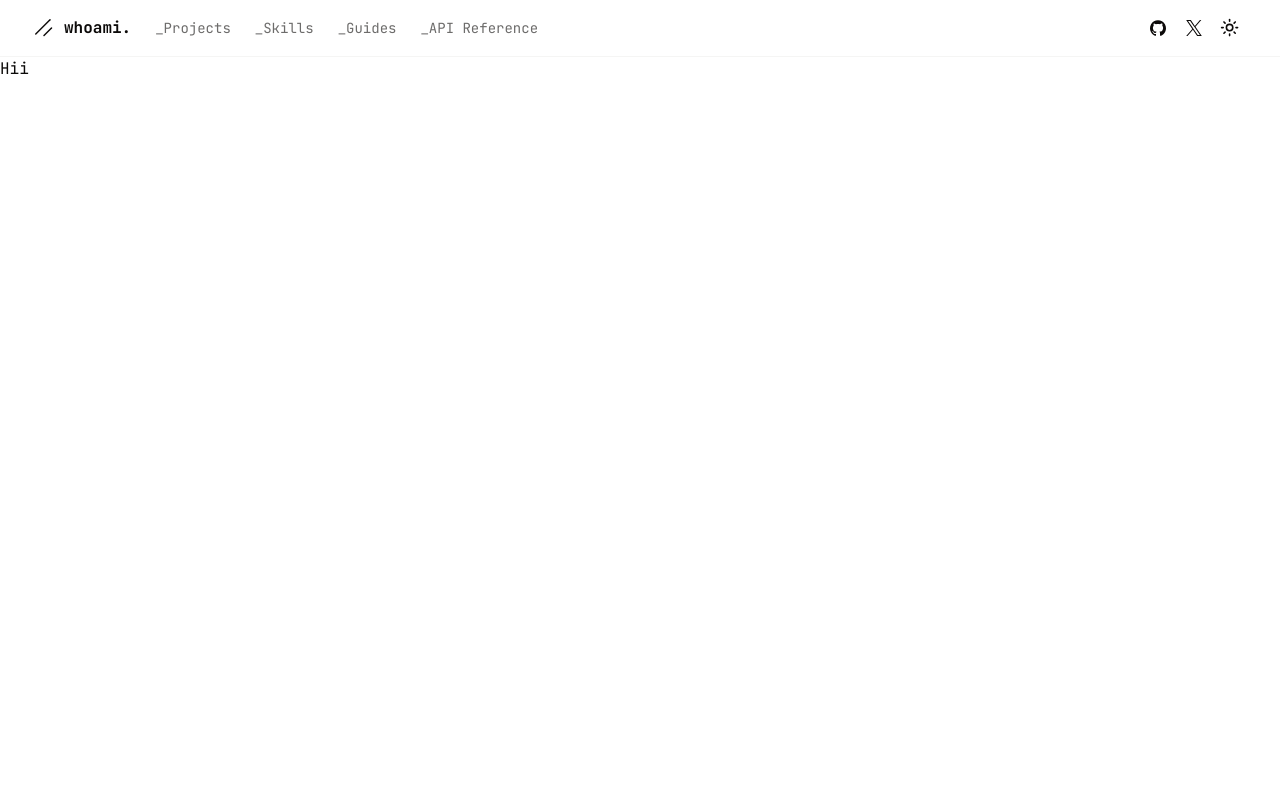
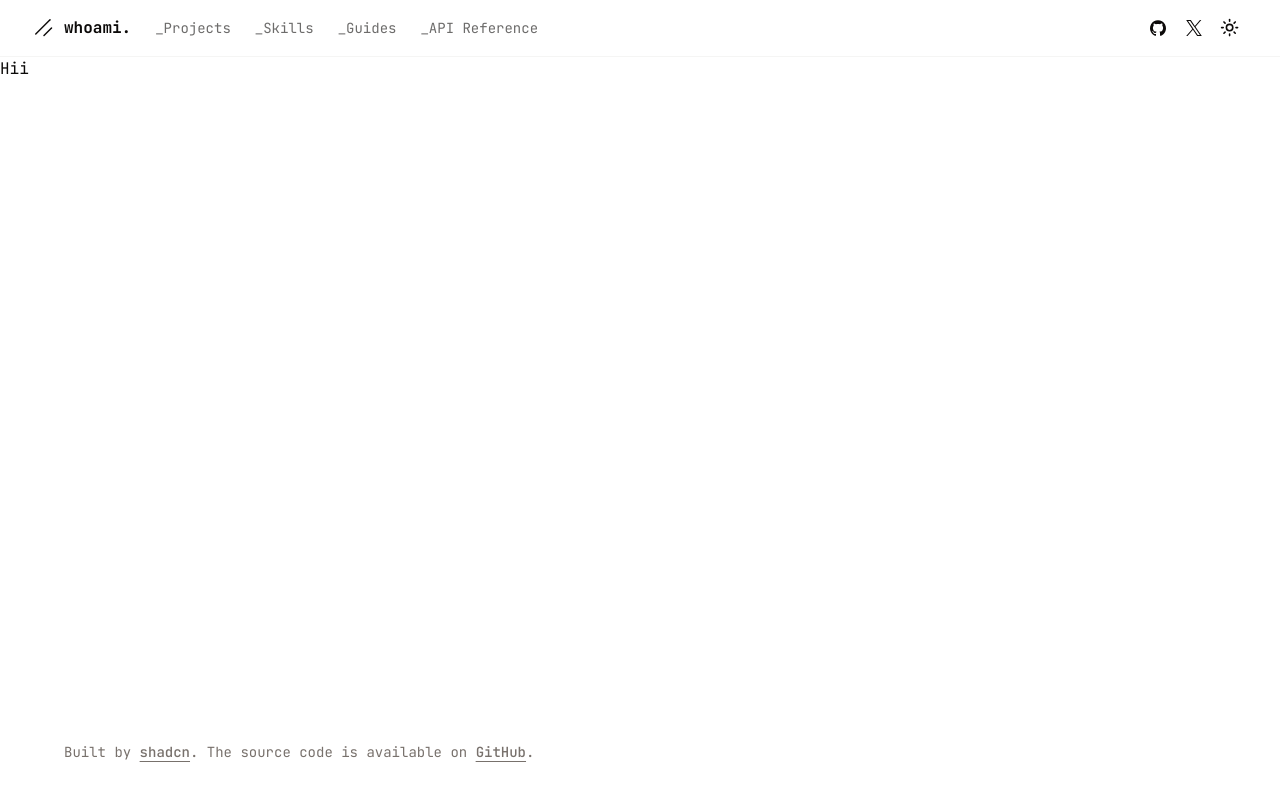
Before and after one commit to latoeorg/whoami-web, a Next.js app: page / in a window 1280 px wide. Built offline with nearby package versions, Linux system fonts and the light colour scheme.

Commit message:
feat(footer): slicing footer

```diff
--- a/src/app/layout.tsx
+++ b/src/app/layout.tsx
@@ -1,11 +1,12 @@
 import type { Metadata } from "next";
 import { JetBrains_Mono } from "next/font/google";
-import "./globals.css";
 import { cn } from "@/lib/utils";
 import { ThemeProvider } from "@/components/theme/theme-providers";
-import { SiteHeader } from "@/components/app";
+import { SiteFooter, SiteHeader } from "@/components/app";
 
-const inter = JetBrains_Mono({
+import "./globals.css";
+
+const jetBrains = JetBrains_Mono({
   subsets: ["latin", "latin-ext"],
 });
 
@@ -21,7 +22,7 @@ export default function RootLayout({
 }) {
   return (
     <html lang="en" suppressHydrationWarning>
-      <body className={cn("min-h-screen antialiased", inter.className)}>
+      <body className={cn("min-h-screen antialiased", jetBrains.className)}>
         <ThemeProvider
           attribute="class"
           defaultTheme="system"
@@ -30,7 +31,8 @@ export default function RootLayout({
         >
           <div className="relative flex min-h-screen flex-col">
             <SiteHeader />
-            {children}
+            <div className="flex-1">{children}</div>
+            <SiteFooter />
           </div>
         </ThemeProvider>
       </body>
--- a/src/components/app/index.tsx
+++ b/src/components/app/index.tsx
@@ -1 +1,2 @@
 export { default as SiteHeader } from "./site-header";
+export { default as SiteFooter } from "./site-footer";
--- /dev/null
+++ b/src/components/app/site-footer/index.tsx
@@ -0,0 +1,33 @@
+import { siteConfig } from "@/constant";
+
+const SiteFooter = () => {
+  return (
+    <footer className="py-6 md:px-8 md:py-0">
+      <div className="container flex flex-col items-center justify-between gap-4 md:h-24 md:flex-row">
+        <p className="text-balance text-center text-sm leading-loose text-muted-foreground md:text-left">
+          Built by{" "}
+          <a
+            href={siteConfig.links.twitter}
+            target="_blank"
+            rel="noreferrer"
+            className="font-medium underline underline-offset-4"
+          >
+            shadcn
+          </a>
+          . The source code is available on{" "}
+          <a
+            href={siteConfig.links.github}
+            target="_blank"
+            rel="noreferrer"
+            className="font-medium underline underline-offset-4"
+          >
+            GitHub
+          </a>
+          .
+        </p>
+      </div>
+    </footer>
+  );
+};
+
+export default SiteFooter;
```
